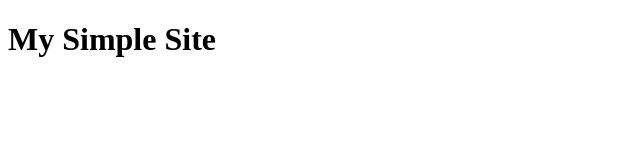
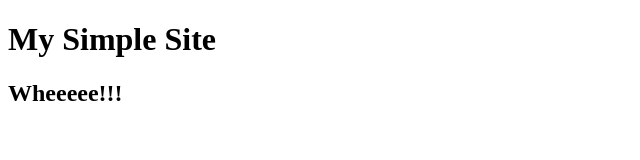
Before and after one commit to paoyang08/enterthezone, a plain HTML site: page index.html in a window 1280 px wide. Shown: the whole page, without its empty margins (0-640 px from the left). Drawn offline with Linux system fonts and the light colour scheme.

Commit message:
Update index.html

```diff
--- a/index.html
+++ b/index.html
@@ -8,6 +8,7 @@
 		<div id= "page_container">
 			<div id= "header">
 				<h1>My Simple Site</h1>
+				<h2>Wheeeee!!!</h2>
 			</div>
 		</div>
 	</body>
```
